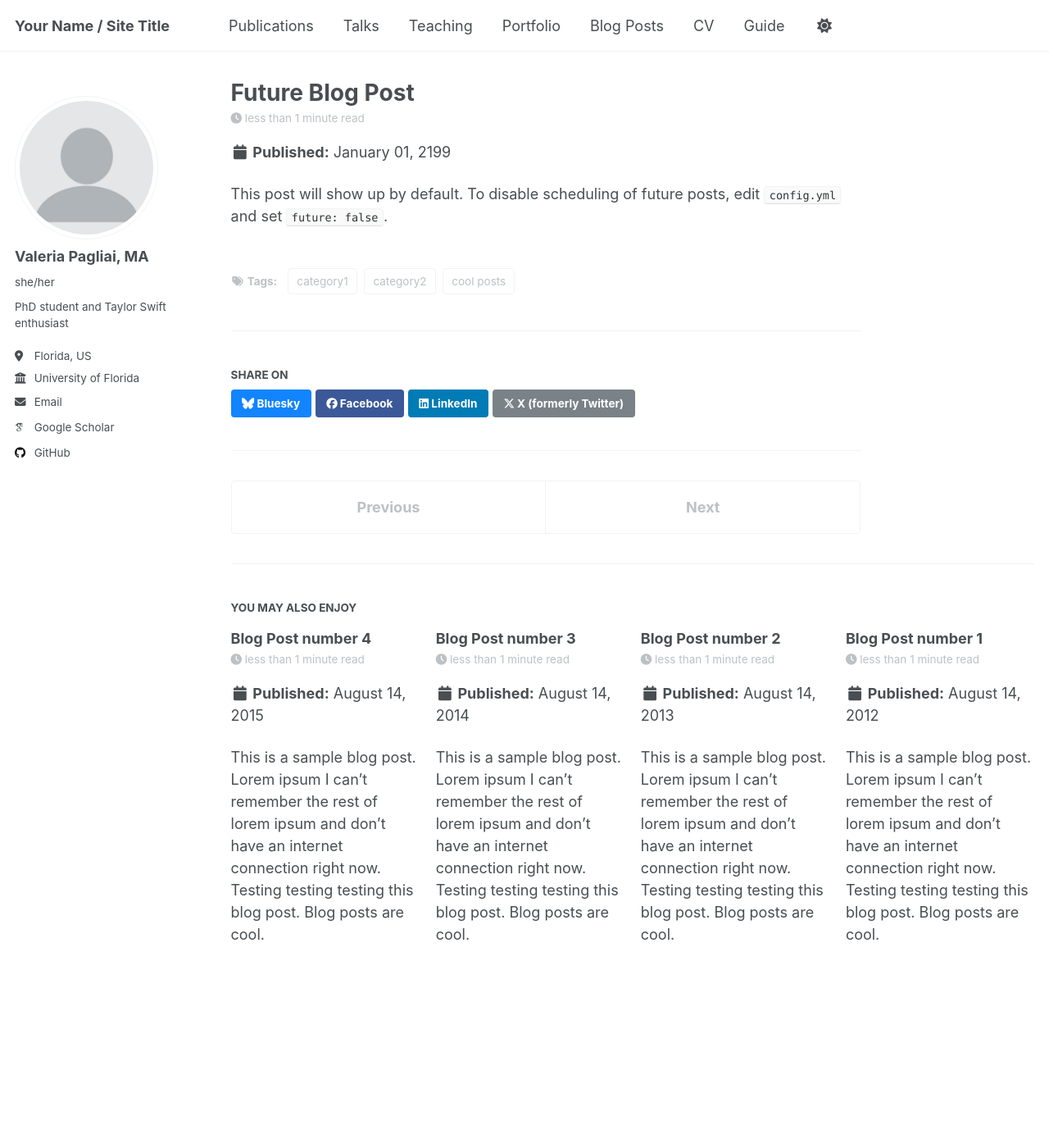
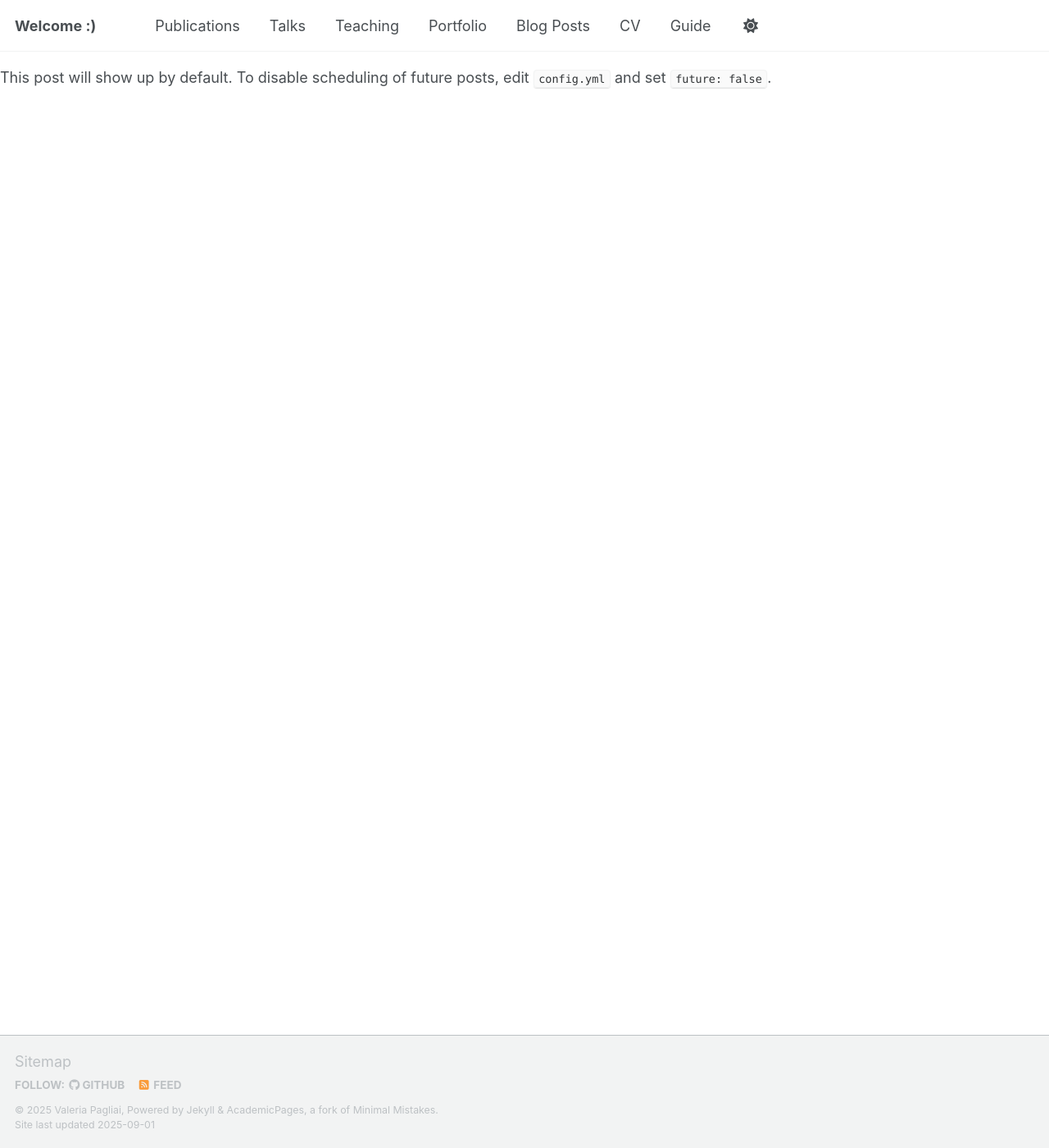
Before and after one commit to ValPagliai/ValPagliai, a Jekyll site: the page built from _posts/2199-01-01-future-post.md, in a window 1280 px wide and 1400 px high. Shown: the whole window at 82% size. Built offline with Jekyll 4.4.1, drawn with Linux system fonts in a browser that asks for light colours; some web fonts are replaced; our own code applies the rules of GitHub Pages for plain Markdown files; a script that is not in the unit is left out; some of the changed lines change nothing that is shown; some of the changed text lies outside the part shown.

Commit message:
Updated website with more info

```diff
--- a/_config.yml
+++ b/_config.yml
@@ -9,10 +9,10 @@
 # Basic Site Settings
 locale                   : "en-US"
 site_theme               : "default" # Currently available options are "default", "air"
-title                    : "Your Name / Site Title"
+title                    : "Welcome :)"
 title_separator          : "-"
-name                     : &name "Your Name"
-description              : &description "personal description"
+name                     : &name "Valeria Pagliai"
+description              : &description "PhD student and Taylor Swift enthusiast"
 url                      : https://valpagliai.github.io # the base hostname & protocol for your site e.g. "https://[your GitHub username].github.io" or if you already have some other page hosted on Github then use "https://[your GitHub username].github.io/[Your Repo Name]"
 baseurl                  : "" # the subpath of your site, e.g. "/blog"
 repository               : "ValPagliai/valpagliai.github.io"
@@ -80,10 +80,10 @@
 
 # Publication Category - The following the list of publication categories and their headings
 publication_category:
-  books:
-    title: 'Books'
-  manuscripts:
-    title: 'Journal Articles'
+#  books:
+#    title: 'Books'
+#  manuscripts:
+#    title: 'Journal Articles'
   conferences:
     title: 'Conference Papers'
 
@@ -224,16 +224,16 @@
 # These settings control how pages and collections are included in the site
 defaults:
   # _posts
-  - scope:
-      path: ""
-      type: posts
-    values:
-      layout: single
-      author_profile: true
-      read_time: true
-      comments: true
-      share: true
-      related: true
+#  - scope:
+#      path: ""
+#      type: posts
+#    values:
+#      layout: single
+#      author_profile: true
+#      read_time: true
+#      comments: true
+#      share: true
+#      related: true
   # _pages
   - scope:
       path: ""
```
